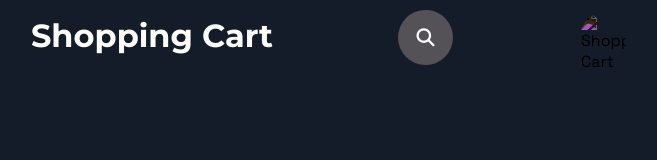
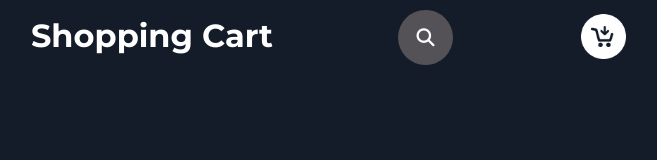
Before and after one commit to condiza/carrito_compras, a plain HTML site: page user/index.html in a window 1280 px wide. Shown: the whole page, without its empty margins (334-991 px from the left). Drawn offline with Linux system fonts and the light colour scheme.

Commit message:
Update index.html

```diff
--- a/user/index.html
+++ b/user/index.html
@@ -50,7 +50,7 @@
             </div>
         </div>
         <div>
-            <img id="cart" class="cart" src="img/carrito-de-compras.png" alt="Shopping Cart">
+            <img id="cart" class="cart" src="/img/carrito-de-compras.png" alt="Shopping Cart">
             <div id="number"></div>
         </div>
     </header>
```
